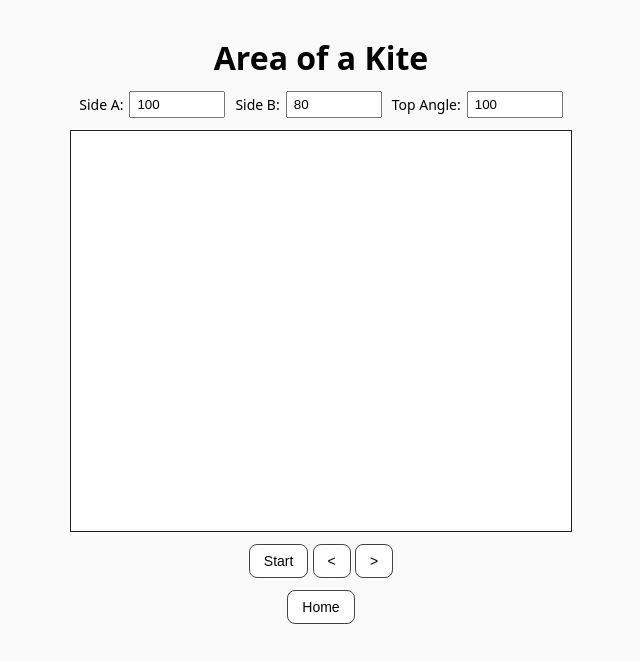
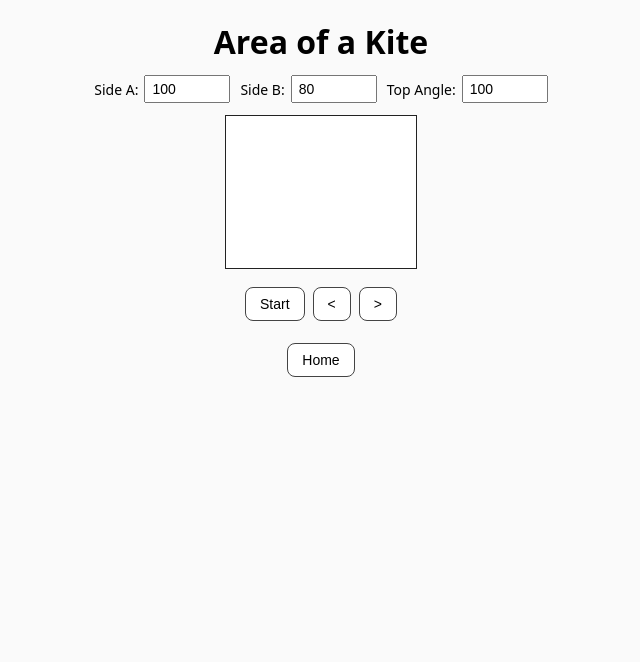
Before and after one commit to dandy-dan/mathemations, a plain HTML site: page kite/kite-area.html in a window 1280 px wide. Shown: the whole page, without its empty margins (319-959 px from the left). Drawn offline with Linux system fonts and the light colour scheme.

Commit message:
Changed html files to support dynamic canvas for all animations.

```diff
--- a/kite/kite-area-animation.js
+++ b/kite/kite-area-animation.js
@@ -56,7 +56,7 @@ function initAnimation() {
   const sideB = parseFloat(sideBInput.value);
   const apexAngleDeg = parseFloat(apexAngleInput.value);
   const duration = 1000;
-  const leftShift = 60; // adjust how far left the animation moves
+  const leftShift = 50; // adjust how far left the animation moves
 
   ctx.clearRect(0, 0, canvas.width, canvas.height);
 
--- a/kite/kite-area.html
+++ b/kite/kite-area.html
@@ -11,33 +11,56 @@
       flex-direction: column;
       align-items: center;
       gap: 12px;
-      padding: 20px;
+      padding: 12px;
       background: #fafafa;
+      margin: 0;
     }
-    h1 { margin: 8px 0 0; }
+
+    h1 {
+      margin: 8px 0 0;
+      text-align: center;
+      font-size: clamp(1.2rem, 4vw, 2rem);
+    }
+
     canvas {
       border: 1px solid #222;
-      width: 500px;
-      height: 400px;
       background: white;
+      max-width: 100%;
+      height: auto;
+      aspect-ratio: 5 / 4;
+      display: block;
     }
+
     .controls {
       display: flex;
       flex-wrap: wrap;
       gap: 10px;
       align-items: center;
       justify-content: center;
+      max-width: 100%;
     }
+
     .controls label {
       display: inline-flex;
       gap: 6px;
       align-items: center;
       font-size: 14px;
     }
+
     .controls input {
-      width: 80px;
+      width: 70px;
       padding: 4px 6px;
+      font-size: 14px;
     }
+
+    .play-buttons {
+      display: flex;
+      gap: 8px;
+      margin-top: 6px;
+      flex-wrap: wrap;
+      justify-content: center;
+    }
+
     button {
       padding: 8px 14px;
       font-size: 14px;
@@ -46,26 +69,42 @@
       border: 1px solid #444;
       background: #fff;
     }
+
     .home-button {
-      margin-bottom: 10px;
+      margin-top: 10px;
+    }
+
+    @media (max-width: 480px) {
+      .controls label {
+        flex-direction: column;
+        align-items: flex-start;
+      }
+
+      .controls input {
+        width: 100%;
+      }
     }
   </style>
 </head>
 <body>
   <h1>Area of a Kite</h1>
+
   <div class="controls">
     <label>Side A: <input type="number" id="sideA" value="100"></label>
     <label>Side B: <input type="number" id="sideB" value="80"></label>
     <label>Top Angle: <input type="number" id="apexAngle" value="100"></label>
+  </div>
 
-  </div>
-  <canvas id="canvas" width="500" height="400"></canvas>
-  <div class = "play-buttons">
+  <canvas id="canvas"></canvas>
+
+  <div class="play-buttons">
     <button id="startButton">Start</button>
     <button id="stepBackwardButton">&lt;</button>
     <button id="stepForwardButton">&gt;</button>
   </div>
+
   <button class="home-button" onclick="window.location.href='../index.html'">Home</button>
+
   <script type="module" src="kite-area-animation.js"></script>
 </body>
 </html>
```
Also changed, not shown: parallelogram/parallelogram-area.html (+48 -8 lines), rectangle/rectangle-area.html (+40 -12 lines), triangle/triangle-area.html (+48 -8 lines).
